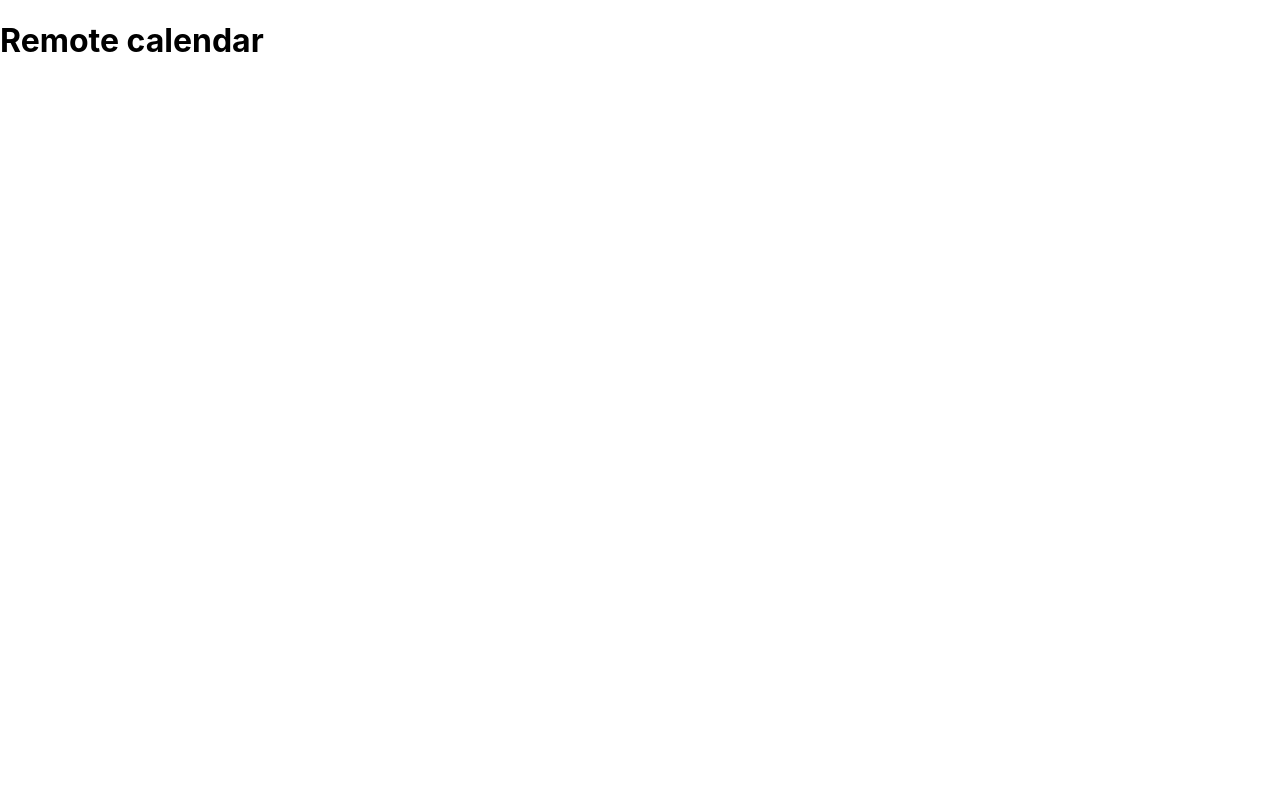
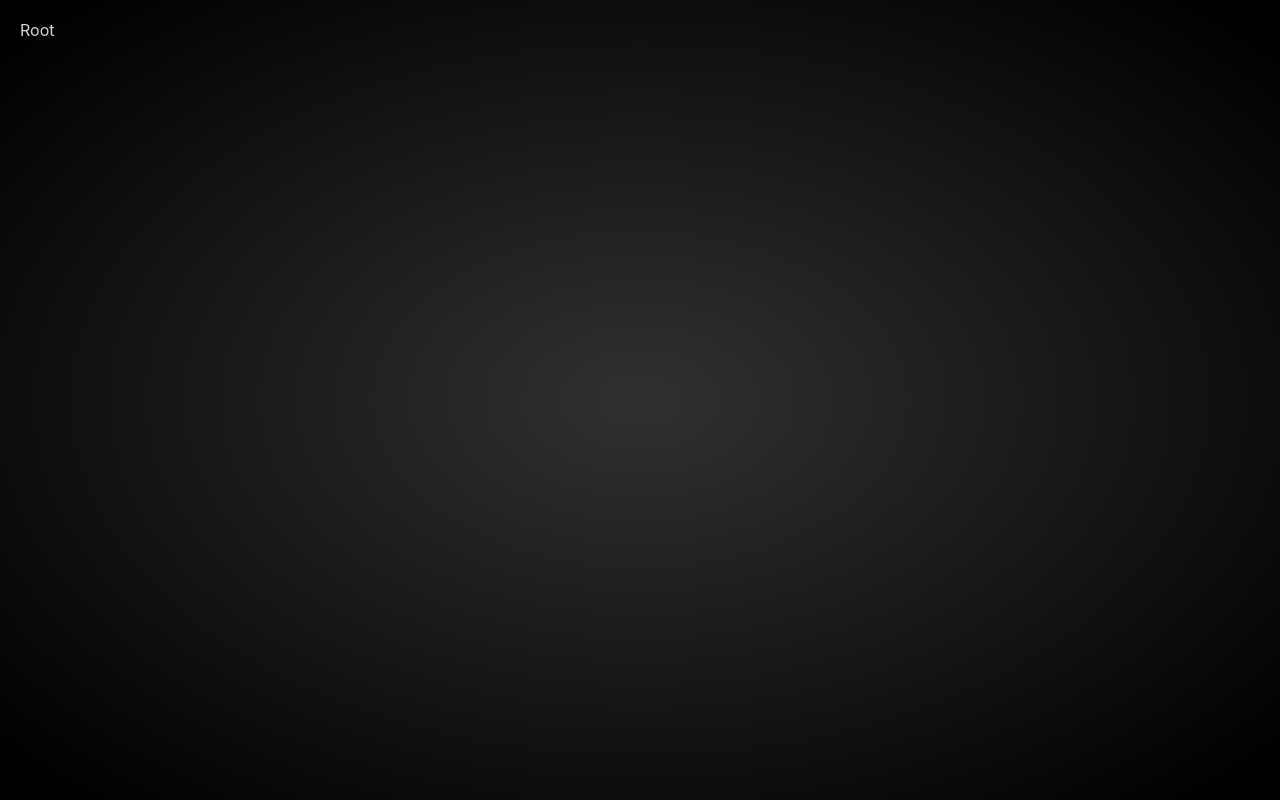
Before and after one commit to SDen4/remote_calendar, a React (Create React App) app: page / in a window 1280 px wide. Built offline with nearby package versions, Linux system fonts and the light colour scheme.

Commit message:
Root component

```diff
--- a/src/App/App.tsx
+++ b/src/App/App.tsx
@@ -1,10 +1,13 @@
 import React from 'react';
+
+import Root from '../views/Root';
+
 import './App.css';
 
 function App() {
   return (
     <div className="App">
-      <h1>Remote calendar</h1>
+      <Root />
     </div>
   );
 }
--- /dev/null
+++ b/src/views/Root/Root.module.css
@@ -0,0 +1,13 @@
+.root_wrapper {
+  display: flex;
+  flex-direction: column;
+  align-items: flex-start;
+  justify-content: flex-start;
+  box-sizing: border-box;
+  position: relative;
+  width: 100%;
+  min-height: 100vh;
+  background: radial-gradient(gray -155%, black 95%);
+  color: #d3d3d3;
+  padding: 20px;
+}
--- /dev/null
+++ b/src/views/Root/Root.tsx
@@ -0,0 +1,9 @@
+import React from 'react';
+
+import styles from './Root.module.css';
+
+const Root: React.FC = () => {
+  return <div className={styles.root_wrapper}>Root</div>;
+};
+
+export default Root;
--- /dev/null
+++ b/src/views/Root/index.ts
@@ -0,0 +1 @@
+export { default } from './Root';
```
